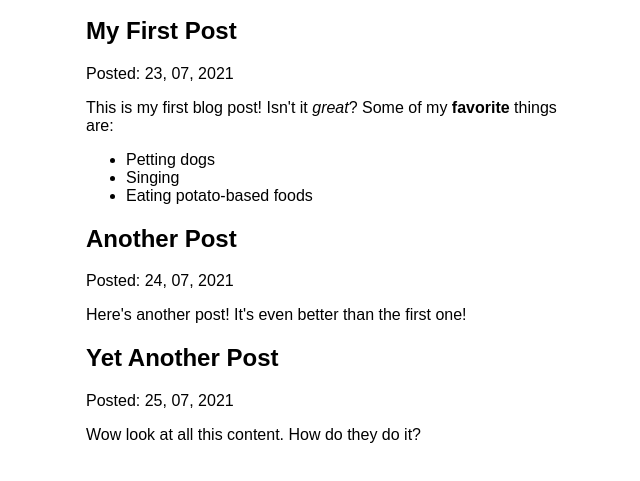
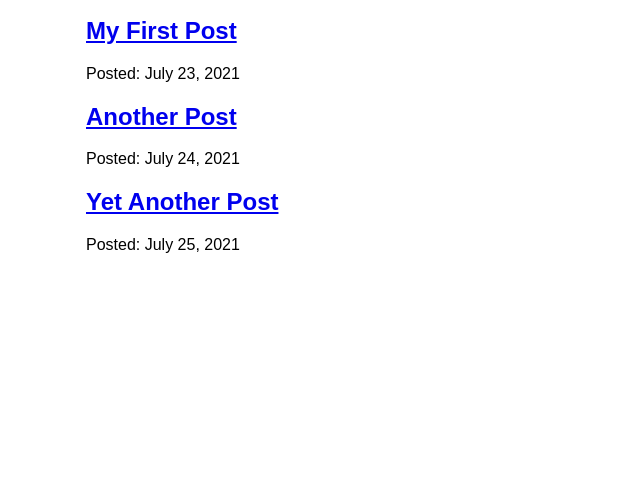
Before and after one commit to omthefabcode/first-gatsbyjs, a Gatsby site: page /blog in a window 1280 px wide. Shown: the part 185-666 px from the top of the page, without its empty margins (304-944 px from the left). Built offline with nearby package versions, Linux system fonts and the light colour scheme; Gatsby itself is replaced by a stand-in of ours.

Commit message:
added data layer using GraphQL

```diff
--- a/src/pages/blog.js
+++ b/src/pages/blog/index.js
@@ -1,19 +1,18 @@
 import * as React from "react";
-import { graphql } from "gatsby";
-import { MDXRenderer } from "gatsby-plugin-mdx";
+import { graphql, Link } from "gatsby";
 
-import Layout from "../components/layout";
+import Layout from "../../components/layout";
 
 const BlogPage = (props) => {
-
-    const allPages = props.data.allMdx.nodes.map((val, index) => {
+    const allPages = props.data.allMdx.nodes.map((val) => {
         return (
             <article key={val.id}>
-                <h2>{val.frontmatter.title}</h2>
+                <h2>
+                    <Link to={`/blog/${val.slug}`}>
+                        {val.frontmatter.title}
+                    </Link>
+                </h2>
                 <p>Posted: {val.frontmatter.date}</p>
-                <MDXRenderer>
-                    {val.body}
-                </MDXRenderer>
             </article>
         );
     });
@@ -26,15 +25,15 @@ const BlogPage = (props) => {
 }
 
 export const query = graphql`
-{
+query {
     allMdx(sort: {fields: frontmatter___date, order: ASC}) {
         nodes {
             frontmatter {
-                date(formatString: "DD, MM, YYYY")
+                date(formatString: "MMMM DD, YYYY")
                 title
             }
-            body
             id
+            slug
         }
     }
 }
```
Also changed, not shown: src/pages/blog/{mdx.slug}.js (added, +31 -0 lines).
